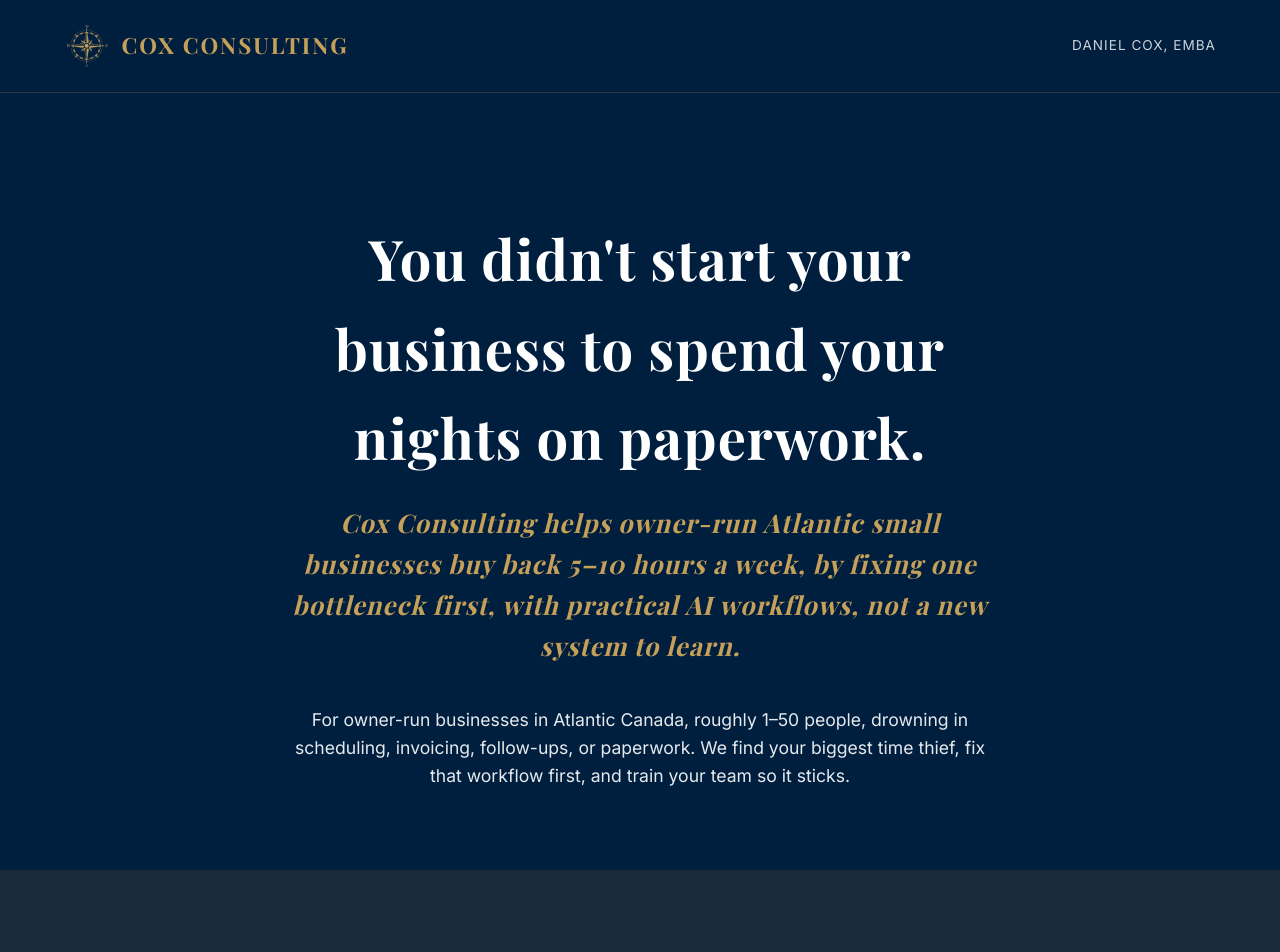
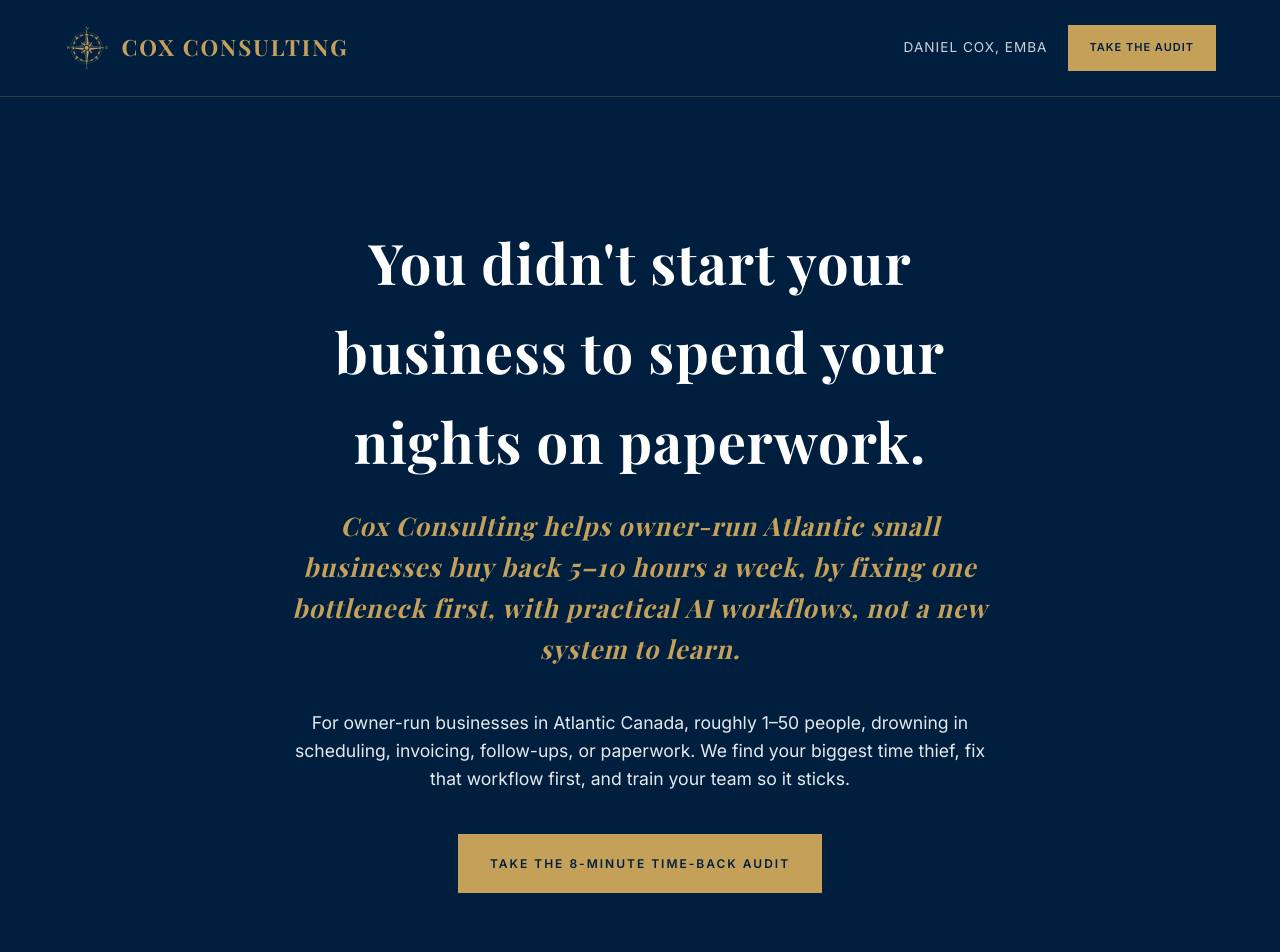
Before and after one commit to Djcx9/Djcx9.github.io, a plain HTML site: page index.html in a window 1280 px wide. Shown: the top 952 px of the page. Drawn offline with nearby package versions, Linux system fonts and the light colour scheme; a web font is replaced by a local one.

Commit message:
Add audit button to hero and sticky header

```diff
--- a/index.html
+++ b/index.html
@@ -105,6 +105,10 @@
             max-width: 700px;
             margin: 0 auto;
             opacity: 0.9;
+        }
+
+        .hero-cta {
+            margin-top: 40px;
         }
 
         /* SERVICES */
@@ -325,6 +329,20 @@
             transform: translateY(-2px);
         }
 
+        /* HEADER CTA */
+        .header-right {
+            display: flex;
+            align-items: center;
+            gap: 20px;
+        }
+
+        .header-cta {
+            padding: 12px 20px;
+            min-width: 0;
+            font-size: 11px;
+            letter-spacing: 1px;
+        }
+
         footer {
             padding: 40px;
             text-align: center;
@@ -337,6 +355,8 @@
             .hero h1 { font-size: 2.5rem; }
             .cta-buttons { flex-direction: column; align-items: center; }
             .btn { width: 100%; }
+            .header-cta { width: auto; }
+            .personal-identity { display: none; }
         }
     </style>
 </head>
@@ -347,7 +367,10 @@
             <img src="assets/compass-rose.svg" alt="Cox Consulting compass rose logo" class="brand-mark">
             <div class="brand-identity">Cox Consulting</div>
         </div>
-        <div class="personal-identity">Daniel Cox, EMBA</div>
+        <div class="header-right">
+            <div class="personal-identity">Daniel Cox, EMBA</div>
+            <a href="https://docs.google.com/forms/d/e/1FAIpQLSf93e7LCKdpLQmoBsoRB9tXHEdzZGjoeiC12DYltxl542SPVQ/viewform" target="_blank" class="btn btn-solid header-cta">Take the Audit</a>
+        </div>
     </header>
 
     <main>
@@ -358,6 +381,9 @@
                 For owner-run businesses in Atlantic Canada, roughly 1–50 people, drowning in scheduling, invoicing, follow-ups, or paperwork.
                 We find your biggest time thief, fix that workflow first, and train your team so it sticks.
             </p>
+            <div class="hero-cta">
+                <a href="https://docs.google.com/forms/d/e/1FAIpQLSf93e7LCKdpLQmoBsoRB9tXHEdzZGjoeiC12DYltxl542SPVQ/viewform" target="_blank" class="btn btn-solid">Take the 8-minute Time-Back Audit</a>
+            </div>
         </section>
 
         <section class="services">
```
